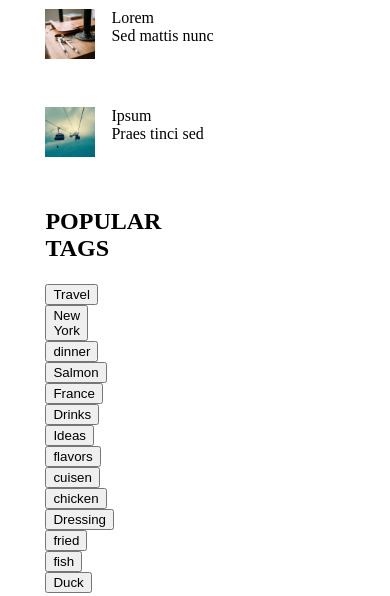
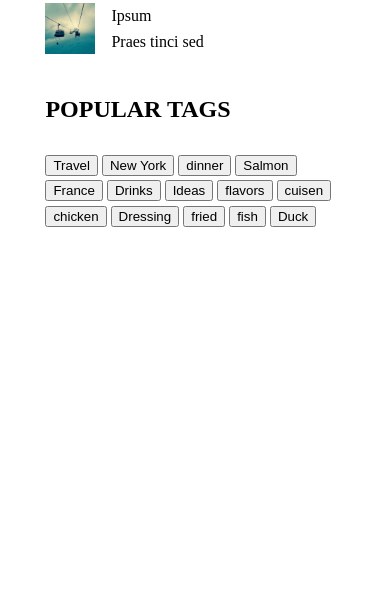
Before and after one commit to kadjialan/foodblog-page-html, a plain HTML site: page index.html in a window 390 px wide. Shown: the part 5779-6375 px from the top of the page. After the commit the page ends 6023 px from the top, so only its background shows below. Drawn offline with Linux system fonts and the light colour scheme.

```diff
--- a/asserts/styles/styles.css
+++ b/asserts/styles/styles.css
@@ -47,22 +47,16 @@ figcaption {
   text-align: center;
 }
 
-.foot,
-.post,
-.tags {
-  display: block;
-  max-width: 20vw;
-}
-
 .post p {
   display: flex;
   gap: 1rem;
 }
 
 footer {
-  display: flex;
-  gap: 4vw;
-  justify-content: center;
+  display: grid;
+  grid-template-columns: auto auto auto;
+  gap: 10vw;
+  line-height: 1.6;
 }
 
 @media screen and (max-width: 425px) {
@@ -74,11 +68,11 @@ footer {
   }
 
   footer {
-    display: grid;
+    display: block;
     width: 100%;
   }
 
-   #main {
+  #main {
     width: 80%;
   }
 
@@ -97,13 +91,12 @@ footer {
   .tags {
     display: flex;
     flex-direction: column;
-    flex-wrap: nowrap;
-    gap: 2px;
-    max-width: 1vw;
+    flex-wrap: wrap;
+    gap: 3px;
   }
 
-  .tags-heading {
+ .tags-heading {
     display: flex;
-    flex-direction: column;
+    flex-direction: row;
   }
 }
```
Also changed, not shown: 1 other file.
